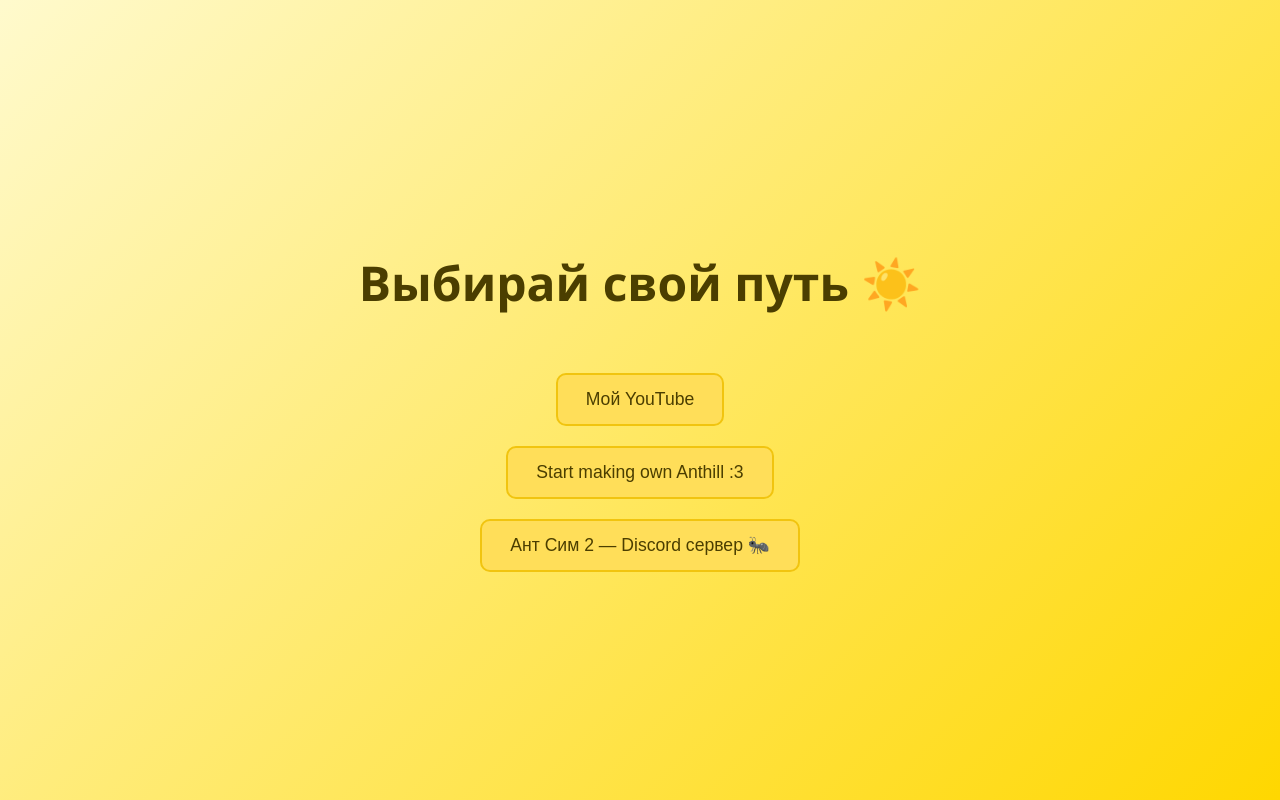
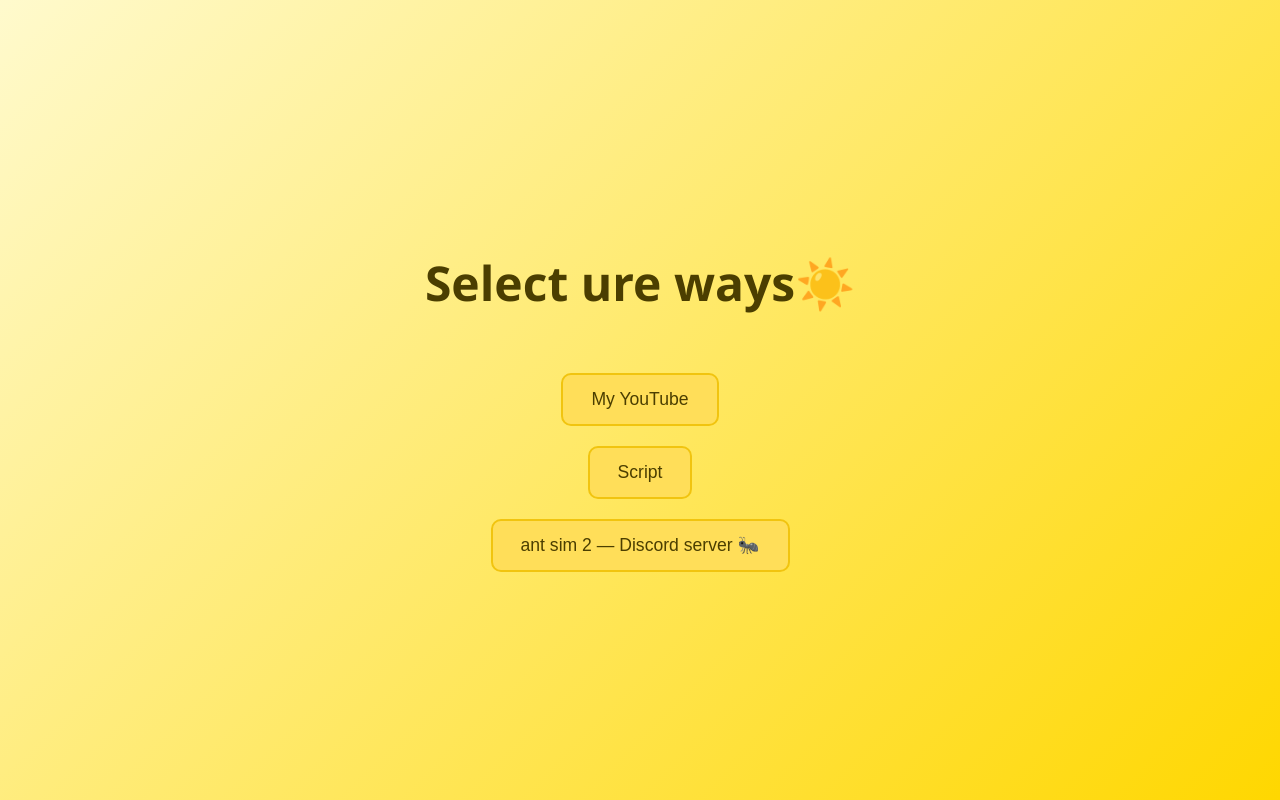
Before and after one commit to ARTEMKA-bit-blip/Secret-ant, a plain HTML site: page index.html in a window 1280 px wide. Drawn offline with Linux system fonts and the light colour scheme.

Commit message:
Update text in index.html to English

```diff
--- a/index.html
+++ b/index.html
@@ -37,18 +37,18 @@
   </style>
 </head>
 <body>
-  <h1>Выбирай свой путь ☀️</h1>
+  <h1>Select ure ways☀️</h1>
 
   <button class="btn" onclick="window.open('https://youtube.com/@artemka1773_w?si=EElyCrZVc7gyuFZ9', '_blank')">
-    Мой YouTube
+    My YouTube
   </button>
 
   <button class="btn" onclick="location.href='yellow-page.html'">
-    Start making own Anthill :3
+    Script
   </button>
 
   <button class="btn" onclick="window.open('https://discord.gg/ants-simulator-1046449994531610634', '_blank')">
-    Ант Сим 2 — Discord сервер 🐜
+    ant sim 2 — Discord server 🐜
   </button>
 </body>
 </html>
```
